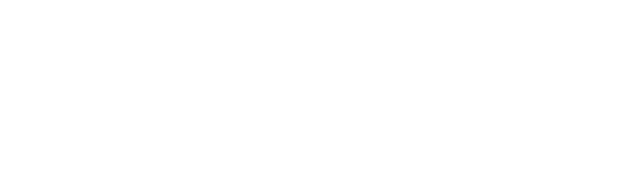
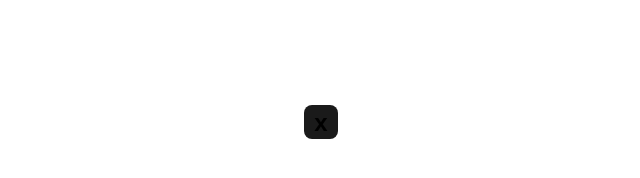
Before and after one commit to Abdalrhman7mida/react-tic-tac-toe, a React (Vite) app: page / in a window 1280 px wide. Shown: the part 298-476 px from the top of the page, without its empty margins (319-959 px from the left). Built offline with nearby package versions, Linux system fonts and the light colour scheme.

Commit message:
Styling for the Button
- [x] Add styling for the button. [X, O]

```diff
--- a/src/App.jsx
+++ b/src/App.jsx
@@ -1,11 +1,12 @@
 import { useState } from 'react'
 import './App.css'
+import Button from './components/Button/Button'
 
 function App() {
 
   return (
     <div className="App">
-
+      <Button />
     </div>
   )
 }
--- a/src/components/Button/Button.css
+++ b/src/components/Button/Button.css
@@ -0,0 +1,24 @@
+.square {
+    background-color: #1a1a1a;
+    cursor: pointer;
+    transition: border-color 0.25s;
+    border: 1px solid transparent;
+    float: left;
+    font-size: 24px;
+    font-weight: bold;
+    line-height: 34px;
+    height: 34px;
+    padding: 0;
+    text-align: center;
+    width: 34px;
+    font-family: inherit;
+    border-radius: 8px;
+  }
+
+button:hover {
+    border-color: #646cff;
+  }
+  button:focus,
+  button:focus-visible {
+    outline: 4px auto -webkit-focus-ring-color;
+  }
--- /dev/null
+++ b/src/components/Button/Button.jsx
@@ -0,0 +1,6 @@
+import React from "react";
+import './Button.css'
+
+export default function square() {
+    return <button className="square">x</button>
+}
--- a/src/index.css
+++ b/src/index.css
@@ -14,45 +14,27 @@
   -webkit-text-size-adjust: 100%;
 }
 
+* {
+  box-sizing: border-box;
+}
+
 a {
   font-weight: 500;
   color: #646cff;
   text-decoration: inherit;
 }
+
 a:hover {
   color: #535bf2;
 }
 
 body {
-  margin: 0;
+  font-family: sans-serif;
+  margin: 20px;
   display: flex;
   place-items: center;
   min-width: 320px;
   min-height: 100vh;
-}
-
-h1 {
-  font-size: 3.2em;
-  line-height: 1.1;
-}
-
-button {
-  border-radius: 8px;
-  border: 1px solid transparent;
-  padding: 0.6em 1.2em;
-  font-size: 1em;
-  font-weight: 500;
-  font-family: inherit;
-  background-color: #1a1a1a;
-  cursor: pointer;
-  transition: border-color 0.25s;
-}
-button:hover {
-  border-color: #646cff;
-}
-button:focus,
-button:focus-visible {
-  outline: 4px auto -webkit-focus-ring-color;
 }
 
 @media (prefers-color-scheme: light) {
@@ -67,3 +49,21 @@
     background-color: #f9f9f9;
   }
 }
+
+.board-row:after {
+  clear: both;
+  content: '';
+  display: table;
+}
+
+.status {
+  margin-bottom: 10px;
+}
+.game {
+  display: flex;
+  flex-direction: row;
+}
+
+.game-info {
+  margin-left: 20px;
+}
```
